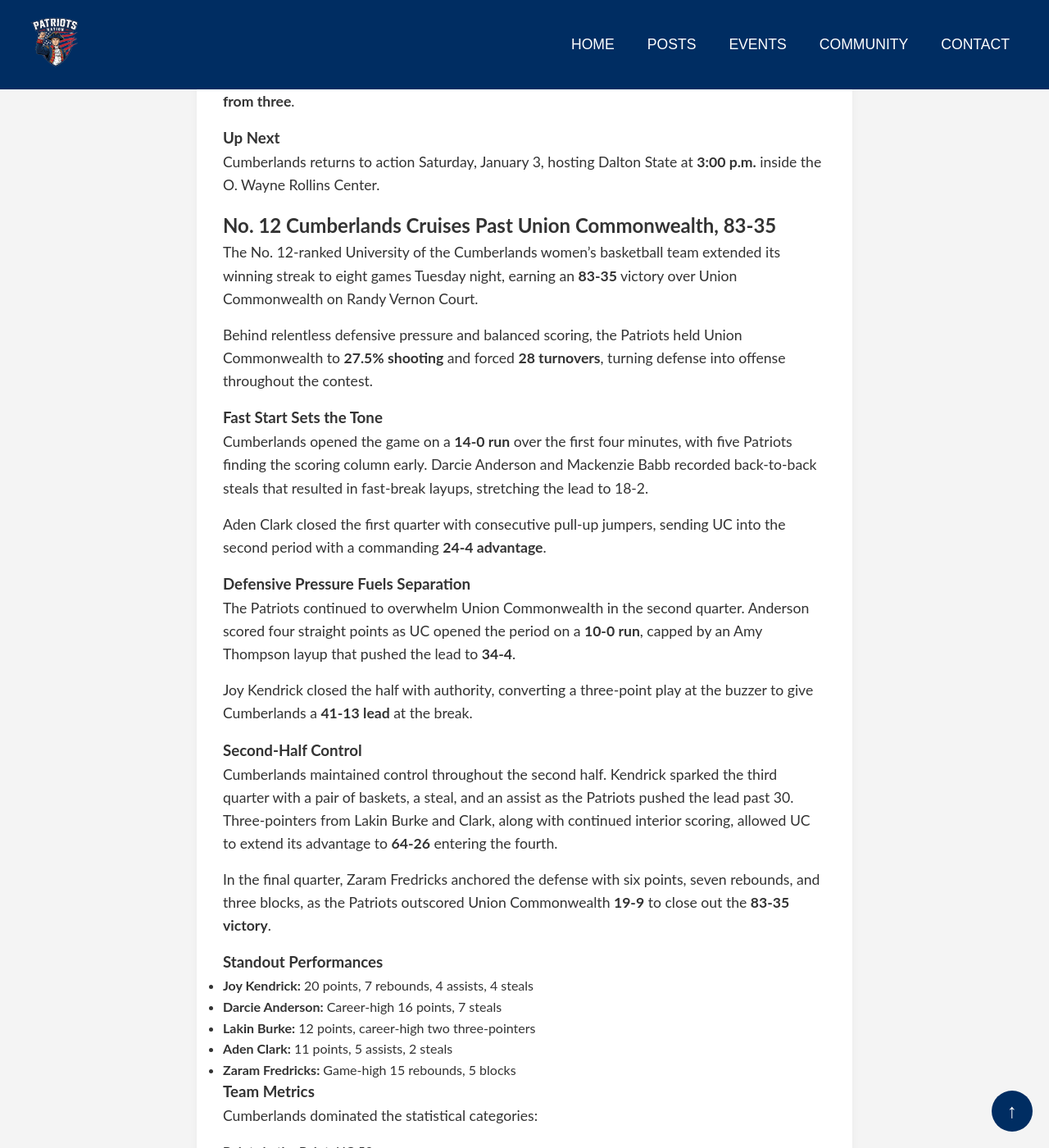
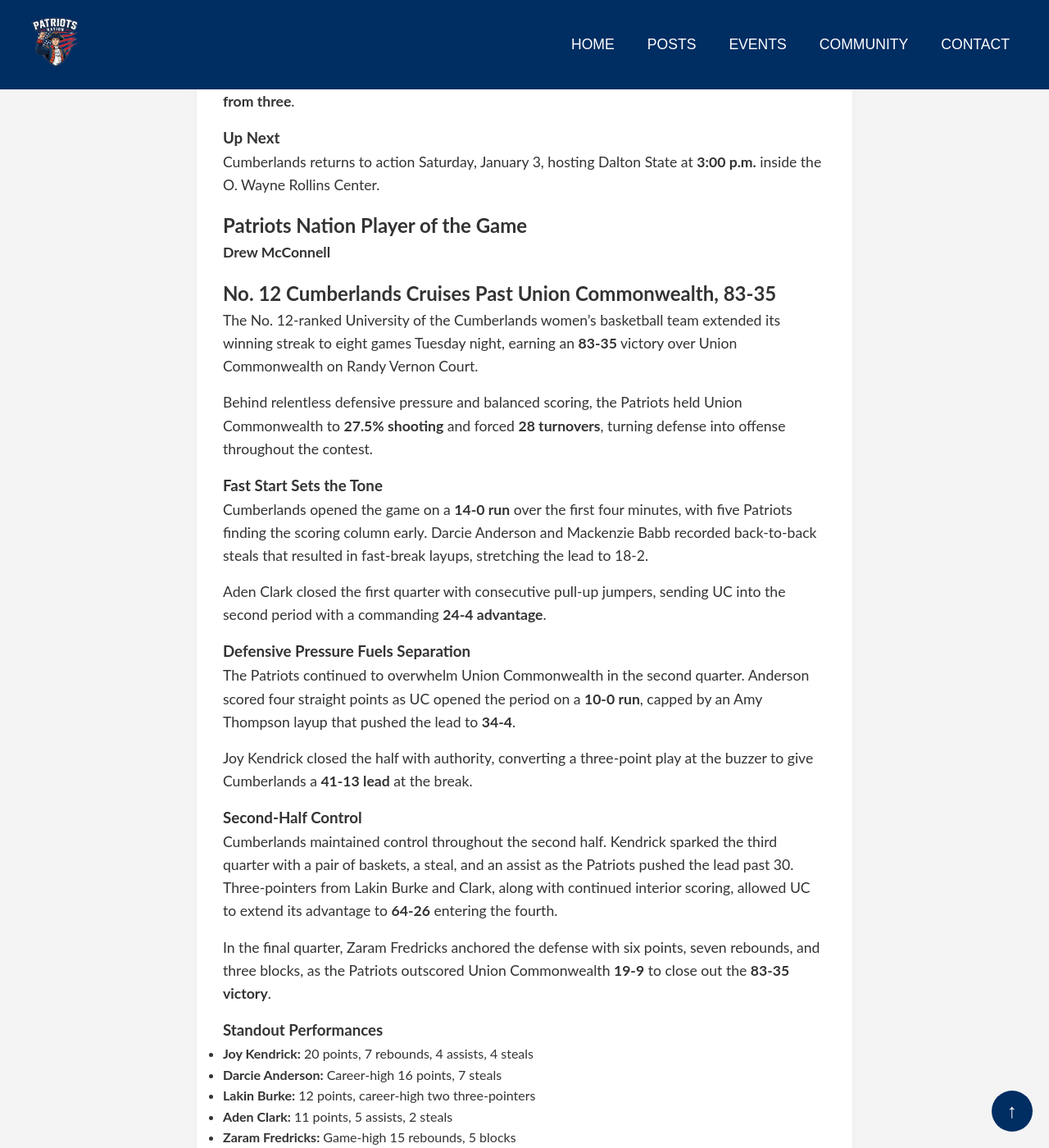
Before and after one commit to bshroats5/Patriots_Nation, a Jekyll site: the page built from _posts/2025-12-30-Basketball-Teams-Close-Out-2025-With-Fireworks.md, in a window 1280 px wide and 1400 px high, scrolled down 1741 px. Shown: the whole window at 82% size. Built offline with Jekyll 4.4.1, drawn with Linux system fonts in a browser that asks for light colours; some of the changed text lies outside the part shown.

Commit message:
Add Patriots Nation Player of the Game sections
Introduced 'Patriots Nation Player of the Game' sections for both men's and women's basketball recaps, highlighting Drew McConnell and Joy Kendrick respectively.

```diff
--- a/_posts/2025-12-30-Basketball-Teams-Close-Out-2025-With-Fireworks.md
+++ b/_posts/2025-12-30-Basketball-Teams-Close-Out-2025-With-Fireworks.md
@@ -38,6 +38,9 @@
 ### Up Next
 Cumberlands returns to action Saturday, January 3, hosting Dalton State at **3:00 p.m.** inside the O. Wayne Rollins Center.
 
+## Patriots Nation Player of the Game
+**Drew McConnell**
+
 ## No. 12 Cumberlands Cruises Past Union Commonwealth, 83-35
 
 The No. 12-ranked University of the Cumberlands women’s basketball team extended its winning streak to eight games Tuesday night, earning an **83-35** victory over Union Commonwealth on Randy Vernon Court.
@@ -75,6 +78,9 @@
 
 Union Commonwealth was limited to just **four made three-pointers** and 16 points in the paint.
 
+## Patriots Nation Player of the Game
+**JOY KENDRICK**
+
 ### Up Next
 The Patriots return to action Saturday, January 3, when they host Miami-Hamilton. Tip-off is set for **1:00 p.m.** inside the Rollins Center.
 
```
